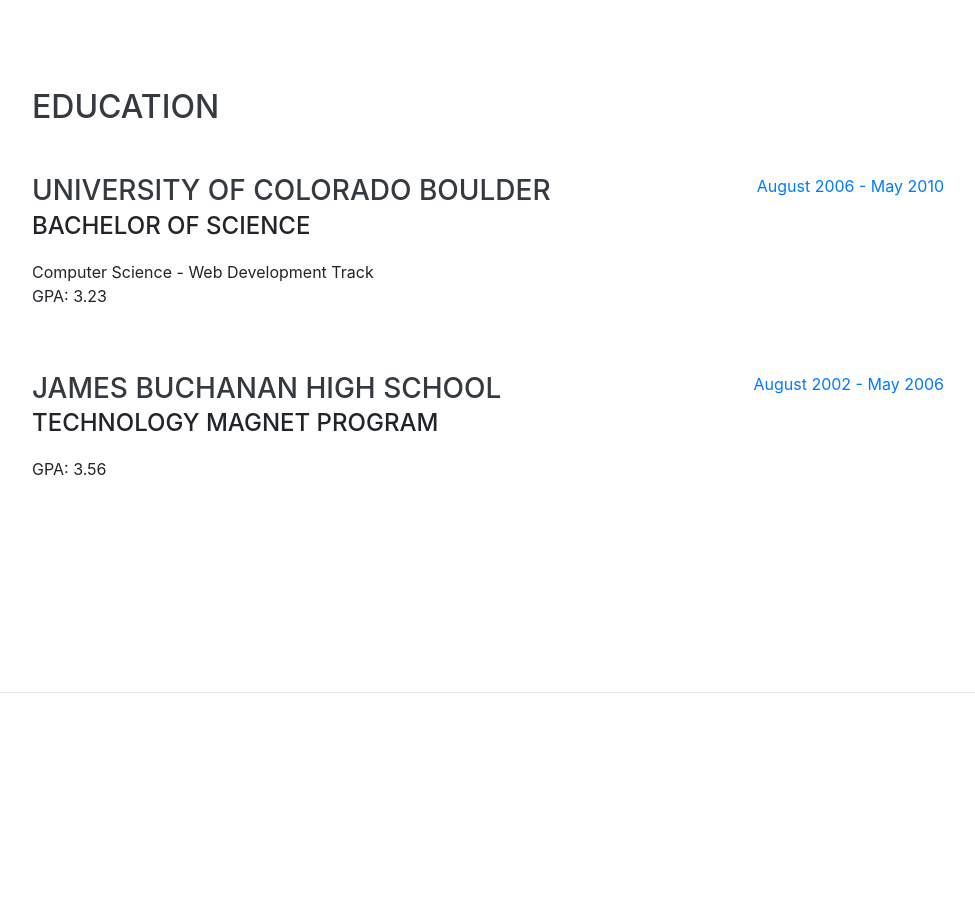
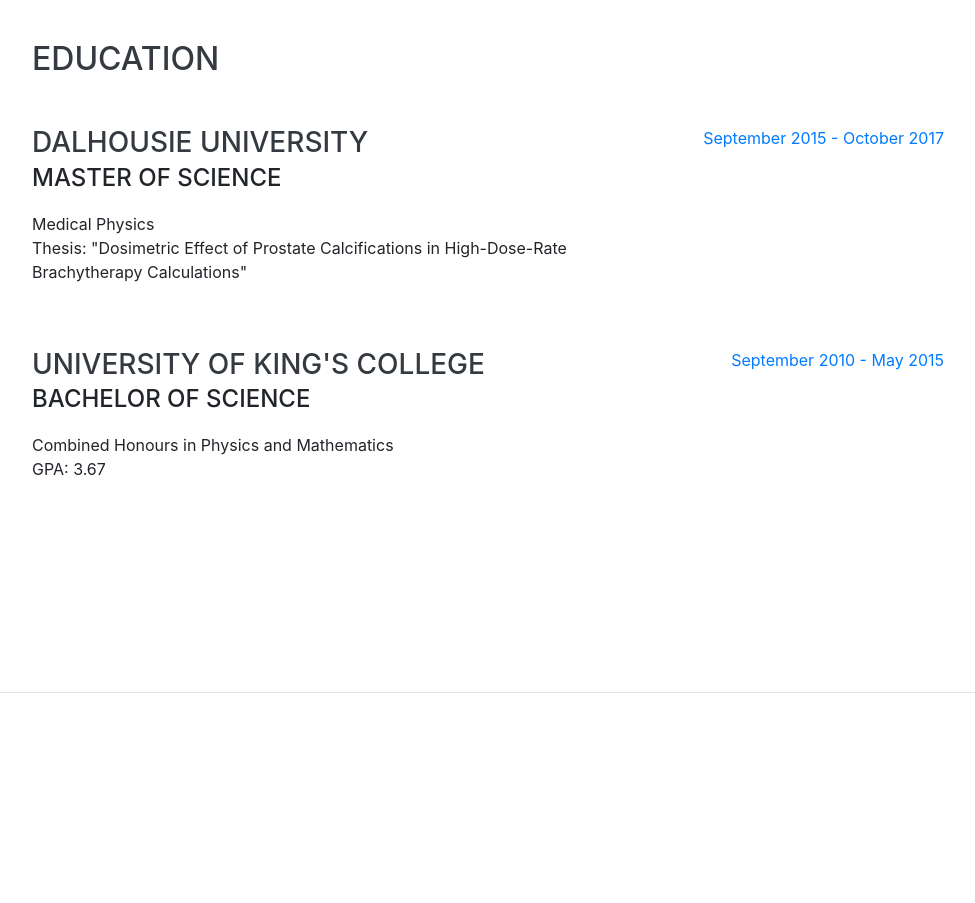
Before and after one commit to Blind-Watchmaker/Blind-Watchmaker.github.io, a website with bundled scripts: page index.html in a window 1280 px wide. Shown: the part 2500-3403 px from the top of the page, without its empty margins (288-1263 px from the left). Built offline with nearby package versions, Linux system fonts and the light colour scheme; a web font is replaced by a local one.

Commit message:
Changed education

```diff
--- a/index.html
+++ b/index.html
@@ -160,24 +160,25 @@
 
         <div class="resume-item d-flex flex-column flex-md-row justify-content-between mb-5">
           <div class="resume-content">
-            <h3 class="mb-0">University of Colorado Boulder</h3>
-            <div class="subheading mb-3">Bachelor of Science</div>
-            <div>Computer Science - Web Development Track</div>
-            <p>GPA: 3.23</p>
+            <h3 class="mb-0">Dalhousie University </h3>
+            <div class="subheading mb-3">Master of Science</div>
+            <div>Medical Physics</div>
+            <p>Thesis: "Dosimetric Effect of Prostate Calcifications in High-Dose-Rate Brachytherapy Calculations"</p>
           </div>
           <div class="resume-date text-md-right">
-            <span class="text-primary">August 2006 - May 2010</span>
+            <span class="text-primary">September 2015 - October 2017</span>
           </div>
         </div>
 
-        <div class="resume-item d-flex flex-column flex-md-row justify-content-between">
+        <div class="resume-item d-flex flex-column flex-md-row justify-content-between mb-5">
           <div class="resume-content">
-            <h3 class="mb-0">James Buchanan High School</h3>
-            <div class="subheading mb-3">Technology Magnet Program</div>
-            <p>GPA: 3.56</p>
+            <h3 class="mb-0">University of King's College</h3>
+            <div class="subheading mb-3">Bachelor of Science</div>
+            <div>Combined Honours in Physics and Mathematics</div>
+            <p>GPA: 3.67</p>
           </div>
           <div class="resume-date text-md-right">
-            <span class="text-primary">August 2002 - May 2006</span>
+            <span class="text-primary">September 2010 - May 2015</span>
           </div>
         </div>
 
```
